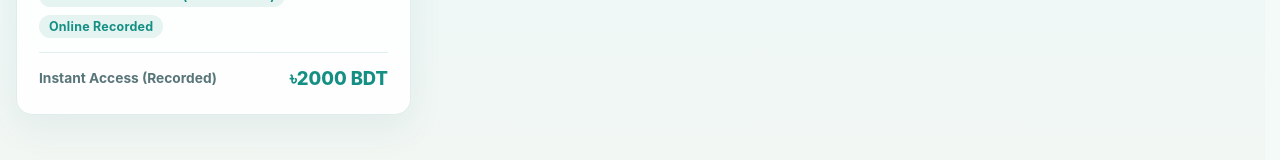
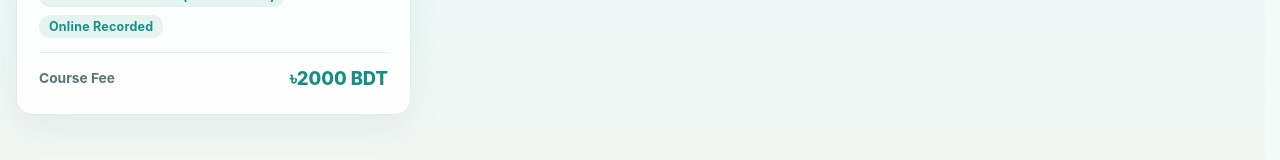
Before and after one commit to saazid26/aspier, a React (Vite) app in the folder client/: page /academy in a window 1280 px wide. Shown: the part 755-915 px from the top of the page. Built offline with nearby package versions, Linux system fonts and the light colour scheme; no server answers.

Commit message:
fix(academy): remove Instant Access text from all current and future course cards and detail pages

```diff
--- a/client/src/features/academy/Catalog.tsx
+++ b/client/src/features/academy/Catalog.tsx
@@ -26,16 +26,16 @@ function normalizeDeliveryMode(mode?: string) {
   return mode || 'Online Recorded';
 }
 
-function formatStartDate(startDate?: string, deliveryMode?: string) {
+function formatFooterLabel(startDate?: string, deliveryMode?: string) {
   if (deliveryMode === 'Online Recorded' || deliveryMode === 'Online and Recorded') {
-    return 'Instant Access (Recorded)';
+    return 'Course Fee';
   }
-  if (!startDate) return 'Starts: Upcoming Batch';
+  if (!startDate || /instant access/i.test(startDate)) return 'Course Fee';
   const date = new Date(startDate);
   if (!Number.isNaN(date.getTime()) && /^\d{4}-\d{2}-\d{2}/.test(startDate)) {
     return `Starts: ${new Intl.DateTimeFormat('en-US', { month: 'short', day: 'numeric', year: 'numeric', timeZone: 'UTC' }).format(date)}`;
   }
-  return `Starts: ${startDate}`;
+  return 'Course Fee';
 }
 
 export function Catalog() {
@@ -102,7 +102,7 @@ export function Catalog() {
                 </div>
               </div>
               <div className="course-card-footer">
-                <p className="course-start-date">{formatStartDate(course.startDate, course.deliveryMode || course.mode)}</p>
+                <p className="course-start-date">{formatFooterLabel(course.startDate, course.deliveryMode || course.mode)}</p>
                 <strong className="course-price">৳{course.price} BDT</strong>
               </div>
             </div>
--- a/client/src/features/academy/CourseDetail.tsx
+++ b/client/src/features/academy/CourseDetail.tsx
@@ -60,7 +60,7 @@ export function CourseDetail() {
       : deliveryMode || 'Online Recorded';
 
   const formatStartDate = (startDate?: string) => {
-    if (!startDate) return 'Open Enrollment (Instant Access)';
+    if (!startDate || /instant access/i.test(startDate)) return 'Open Enrollment';
     const date = new Date(startDate);
     if (!Number.isNaN(date.getTime()) && /^\d{4}-\d{2}-\d{2}/.test(startDate)) {
       return new Intl.DateTimeFormat('en-US', { month: 'short', day: 'numeric', year: 'numeric', timeZone: 'UTC' }).format(date);
@@ -678,7 +678,7 @@ export function CourseDetail() {
             Ready to Master Scientific Research Paper Writing?
           </h3>
           <p className="mt-1 mb-0 text-xs sm:text-sm text-[#ccfbf1] leading-relaxed">
-            Get instant access to all 15 classes, practical datasets, LaTeX templates, and direct mentorship.
+            Get full access to all 15 classes, practical datasets, LaTeX templates, and direct mentorship.
           </p>
         </div>
 
--- a/client/src/lib/staticData.ts
+++ b/client/src/lib/staticData.ts
@@ -263,7 +263,7 @@ export const staticCourses = [
     deliveryMode: "Online Recorded",
     format: "Online Recorded",
     isRecorded: true,
-    startDate: "Instant Access (Recorded)",
+    startDate: "Open Enrollment",
     targetAudience: "Undergraduate and graduate students preparing for higher studies abroad",
     price: 2000,
     level: "beginner",
```
Also changed, not shown: 2 other files (tests, documents, lock files or other folders).
